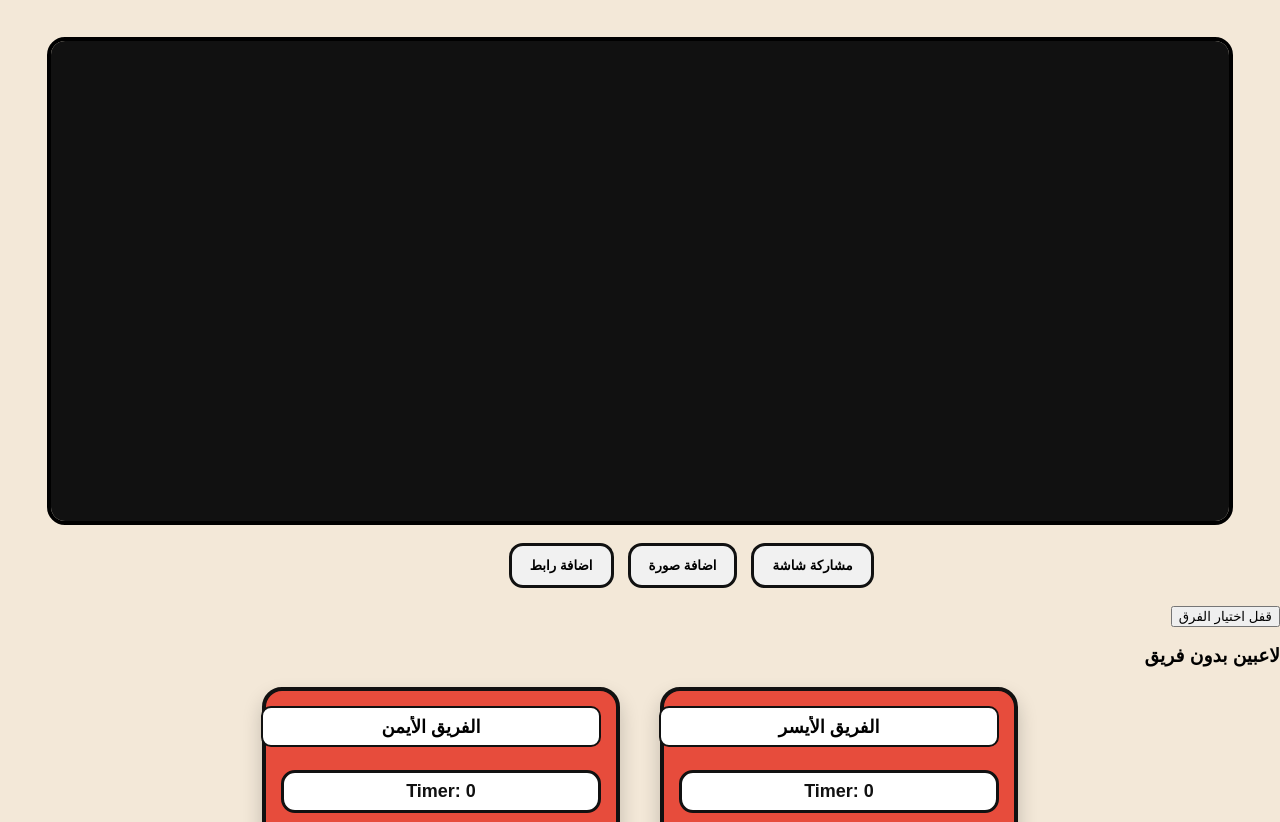
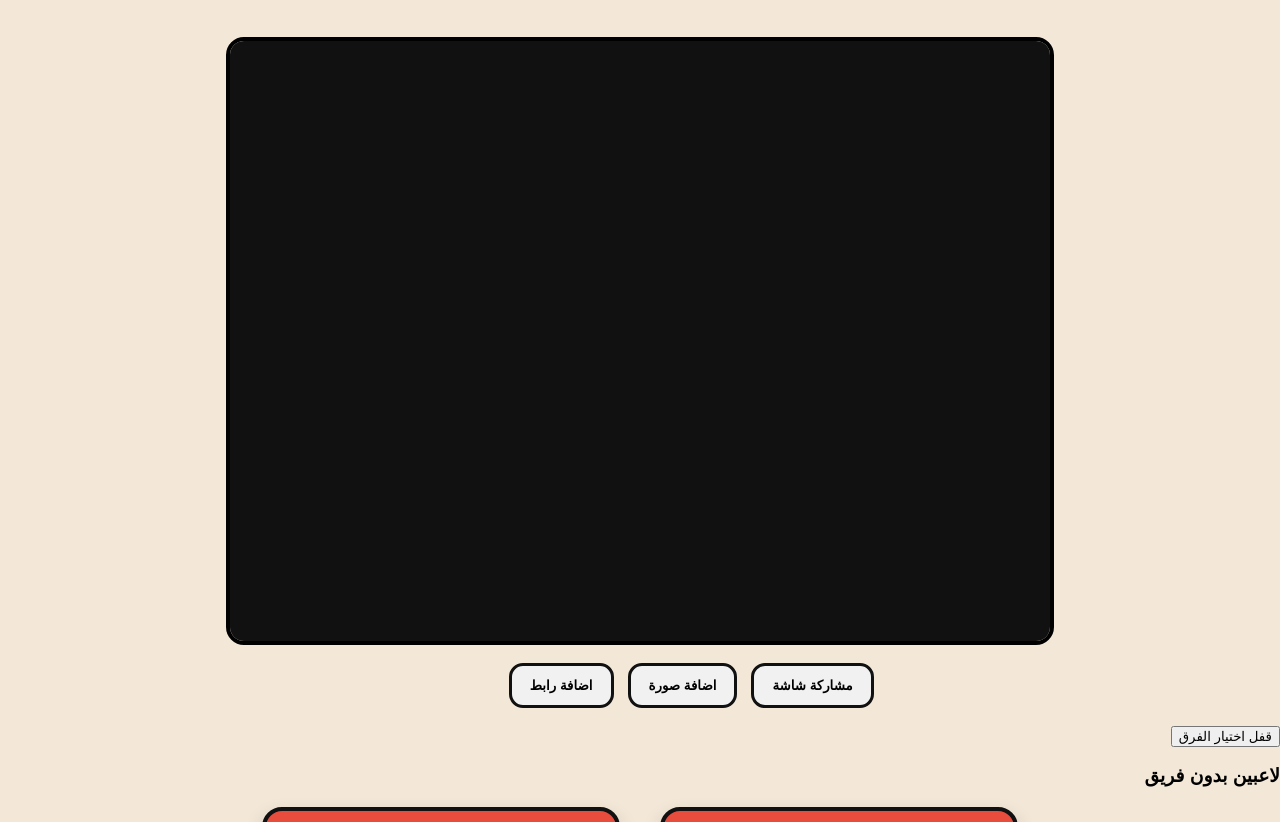
Before and after one commit to khalid16367-design/RG6, a website: page public/host.html in a window 1280 px wide. Shown: the part 467-1289 px from the top of the page. Drawn offline with nearby package versions, Linux system fonts and the light colour scheme; no server answers.

Commit message:
Update style.css

```diff
--- a/public/style.css
+++ b/public/style.css
@@ -691,8 +691,8 @@ body.beige{ background:#f3e8d8; }
 }
 /* ===== شاشة العرض الكبيرة ===== */
 .media-screen{
-  width: 92%;
-  height: 60vh;            /* شبه حجم الشاشة */
+  width: 64%;
+  height: 75vh;            /* شبه حجم الشاشة */
   margin: 18px auto;
   background: #111;
   border-radius: 18px;
```
